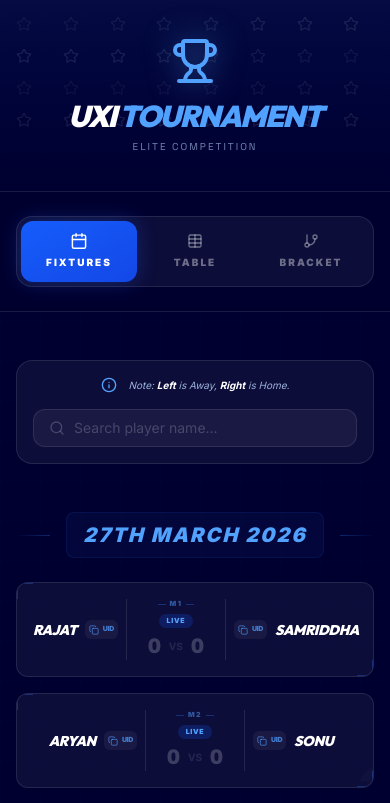
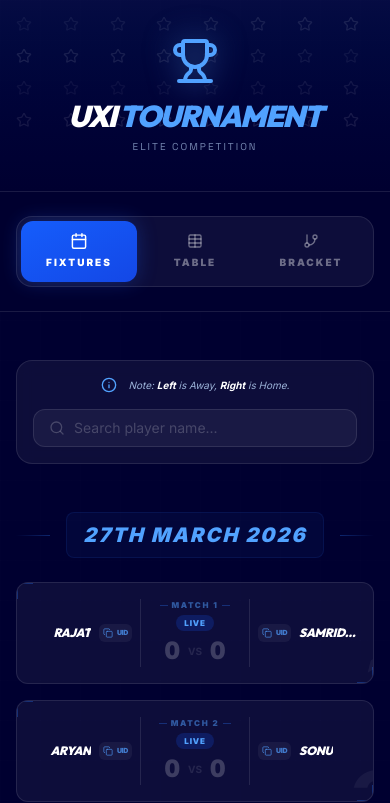
Before and after one commit to barnikbhai2007/uxl, a React (Vite) app: page / in a window 390 px wide. Shown: the top 803 px of the page. Built offline with nearby package versions, Linux system fonts and the light colour scheme.

Commit message:
feat: Improve team name display in UI
Adds truncation and adjusts font sizes for team names to ensure they display correctly across different screen sizes and contexts. The flex container is also updated to allow for minimum width, preventing overflow issues.

```diff
--- a/src/App.tsx
+++ b/src/App.tsx
@@ -86,16 +86,16 @@ export default function App() {
   const TeamNameWithCopy = ({ team, size = 'lg', reverse = false }: { team: Team | undefined, size?: 'sm' | 'lg', reverse?: boolean }) => {
     if (!team) return null;
     return (
-      <div className={`flex items-center gap-2 md:gap-3 group/name ${reverse ? 'flex-row-reverse' : ''}`}>
-        <span className={`font-display font-black tracking-tight whitespace-nowrap uppercase italic ${
-          size === 'lg' ? 'text-sm md:text-lg' : 'text-[10px] md:text-sm'
+      <div className={`flex items-center gap-2 md:gap-3 group/name ${reverse ? 'flex-row-reverse' : ''} min-w-0`}>
+        <span className={`font-display font-black tracking-tight whitespace-nowrap uppercase italic truncate ${
+          size === 'lg' ? 'text-xs md:text-lg' : 'text-[11px] md:text-sm'
         }`}>{team.name}</span>
         <button
           onClick={(e) => {
             e.stopPropagation();
             copyToClipboard(team.uid);
           }}
-          className={`${size === 'lg' ? 'p-1 md:p-1.5' : 'p-0.5 md:p-1'} rounded-md bg-white/5 hover:bg-white/10 text-blue-400/70 hover:text-blue-400 flex items-center gap-1 transition-all`}
+          className={`${size === 'lg' ? 'p-1 md:p-1.5' : 'p-0.5 md:p-1'} rounded-md bg-white/5 hover:bg-white/10 text-blue-400/70 hover:text-blue-400 flex items-center gap-1 transition-all shrink-0`}
           title="Click to copy UID"
         >
           {copiedId === team.uid ? (
@@ -338,43 +338,43 @@ export default function App() {
                           </div>
 
                           {/* Background Match Number Decor */}
-                          <div className="absolute -right-4 -bottom-8 text-6xl md:text-8xl font-black text-white/[0.02] italic select-none pointer-events-none group-hover:text-blue-500/[0.05] transition-colors duration-500">
+                          <div className="absolute -right-4 -bottom-8 text-7xl md:text-8xl font-black text-white/[0.05] italic select-none pointer-events-none group-hover:text-blue-500/[0.1] transition-all duration-500 group-hover:-translate-y-2">
                             {match.matchNumber}
                           </div>
 
                           {/* Background Glow */}
-                          <div className="absolute inset-0 bg-gradient-to-r from-transparent via-blue-500/5 to-transparent opacity-0 group-hover:opacity-100 transition-opacity duration-500 pointer-events-none" />
+                          <div className="absolute inset-0 bg-gradient-to-r from-transparent via-blue-500/10 to-transparent opacity-0 group-hover:opacity-100 transition-opacity duration-500 pointer-events-none" />
 
                           {/* Away Team (Left) */}
-                          <div className="flex-1 flex justify-end pr-2 md:pr-8 relative z-10">
+                          <div className="flex-1 flex justify-end pr-2 md:pr-8 relative z-10 min-w-0">
                             <TeamNameWithCopy team={awayTeam} />
                           </div>
 
                           {/* Score/VS (Center) */}
-                          <div className="flex flex-col items-center gap-1 md:gap-2 px-3 md:px-8 border-x border-white/10 relative z-10 min-w-[100px] md:min-w-[180px]">
+                          <div className="flex flex-col items-center gap-1 md:gap-2 px-3 md:px-8 border-x border-white/10 relative z-10 min-w-[110px] md:min-w-[180px] shrink-0">
                             <div className="flex items-center gap-1 md:gap-2">
                               <div className="h-[1px] w-2 md:w-4 bg-blue-500/30" />
-                              <span className="text-[7px] md:text-[9px] font-black text-blue-400/50 uppercase tracking-[0.2em] md:tracking-[0.3em]">M{match.matchNumber}</span>
+                              <span className="text-[8px] md:text-[9px] font-black text-blue-400/50 uppercase tracking-[0.2em] md:tracking-[0.3em]">Match {match.matchNumber}</span>
                               <div className="h-[1px] w-2 md:w-4 bg-blue-500/30" />
                             </div>
-                            <div className={`px-2 md:px-3 py-0.5 md:py-1 rounded-full text-[7px] md:text-[10px] font-black uppercase tracking-widest ${
+                            <div className={`px-2 md:px-3 py-0.5 md:py-1 rounded-full text-[8px] md:text-[10px] font-black uppercase tracking-widest ${
                               match.status === 'finished' ? 'bg-green-500/20 text-green-400' : 'bg-blue-600/20 text-blue-400'
                             }`}>
                               {match.status === 'finished' ? 'Final' : 'Live'}
                             </div>
                             <div className="flex items-center gap-2 md:gap-4">
-                              <span className={`text-xl md:text-3xl font-black tabular-nums ${match.status === 'finished' ? 'text-white' : 'text-white/20'}`}>
+                              <span className={`text-2xl md:text-3xl font-black tabular-nums ${match.status === 'finished' ? 'text-white' : 'text-white/20'}`}>
                                 {match.awayScore ?? '-'}
                               </span>
                               <span className="text-white/10 font-bold text-[10px]">VS</span>
-                              <span className={`text-xl md:text-3xl font-black tabular-nums ${match.status === 'finished' ? 'text-white' : 'text-white/20'}`}>
+                              <span className={`text-2xl md:text-3xl font-black tabular-nums ${match.status === 'finished' ? 'text-white' : 'text-white/20'}`}>
                                 {match.homeScore ?? '-'}
                               </span>
                             </div>
                           </div>
 
                           {/* Home Team (Right) */}
-                          <div className="flex-1 flex justify-start pl-2 md:pl-8 relative z-10">
+                          <div className="flex-1 flex justify-start pl-2 md:pl-8 relative z-10 min-w-0">
                             <TeamNameWithCopy team={homeTeam} reverse={true} />
                           </div>
                         </div>
```
